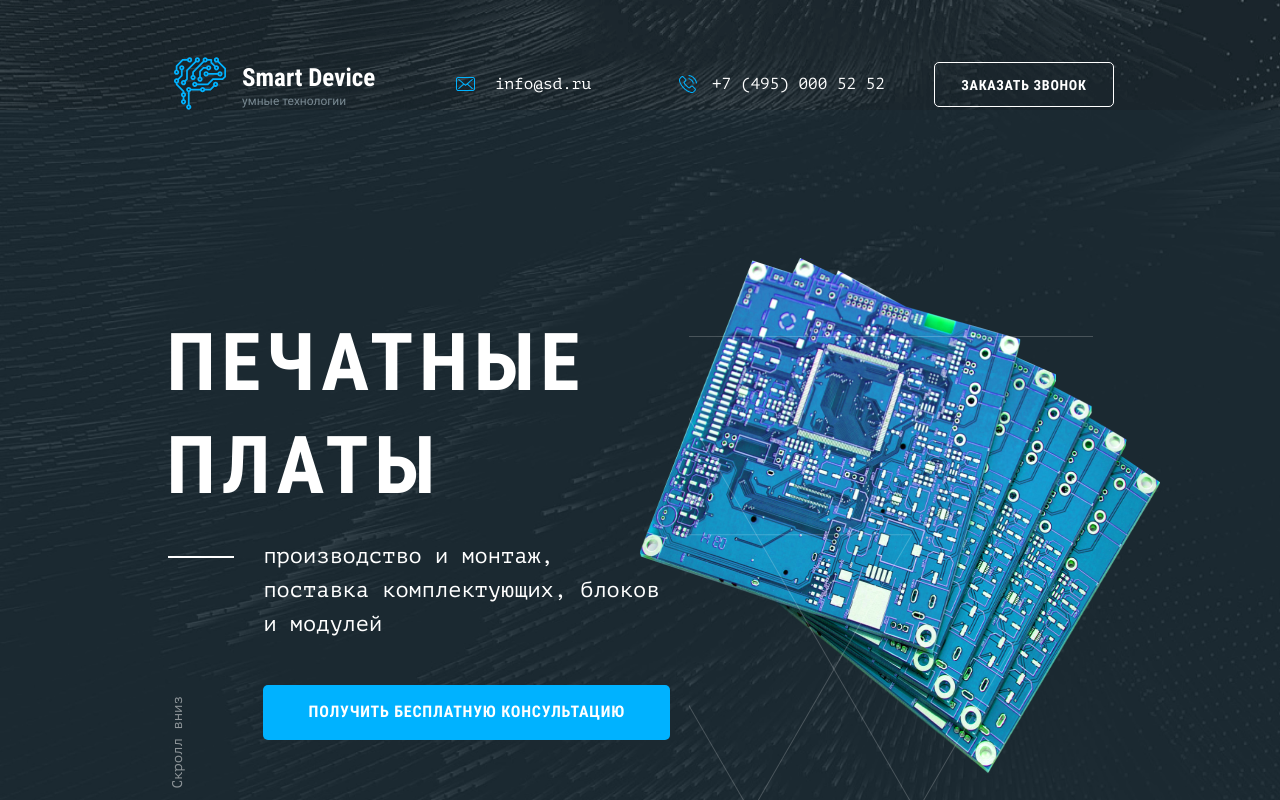
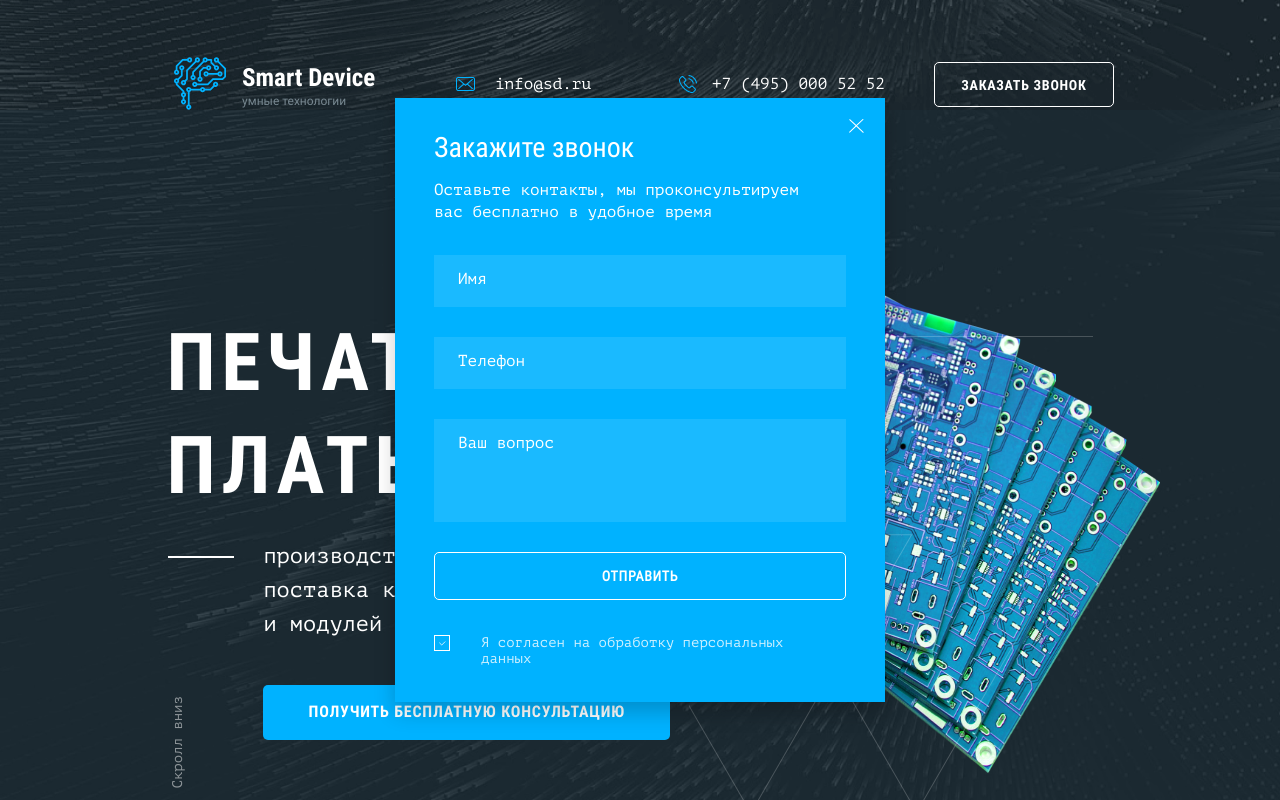
Before and after one commit to olgashaposhnik/smart-device, a website: page source/index.html in a window 1280 px wide. Both pictures are taken after a click on the button "ЗАКАЗАТЬ ЗВОНОК". Shown: the top 800 px of the page. Drawn offline with nearby package versions, Linux system fonts and the light colour scheme; files that its build step writes are made by us from their sources; files whose address does not match are found by name.

Commit message:
готовы все блоки и js

```diff
--- a/gulpfile.js
+++ b/gulpfile.js
@@ -27,7 +27,7 @@ gulp.task("copy", function () {
   return gulp.src([
     "source/fonts/**/*.{woff,woff2}",
     "source/img/**",
-    // "source/js/**", // добавила
+    "source/js/**", // добавила
     // "source/*.ico", // добавила
     "source/**/*.html",
   ], {
--- a/source/index.html
+++ b/source/index.html
@@ -159,77 +159,26 @@
       <p class="page-footer__conditions">Условия конфиденциальности</p>
       <a href="#" class="page-footer__link" href="#">Developed by wow studio</a>
   </footer>
-  <script src="./js/script.js">
+  <section class="modal">
+    <!-- visually-hidden -->
+    <div class="modal__window">
+      <h2 class="modal__header">Закажите звонок</h2>
+      <p class="modal__text">Оставьте контакты, мы проконсультируем вас бесплатно в удобное время</p>
+      <form action="#" class="modal__form" method="post">
+        <label class="modal__label modal__label--name" for="name"></label>
+        <input class="modal__input modal__input--name" id="name" name="name" placeholder="Имя" type="text">
+        <label class="modal__label modal__label--phone" for="phone"></label>
+        <input class="modal__input modal__input--phone" id="phone" name="phone" placeholder="Телефон" type="text">
+        <label class="modal__label modal__label--question" for="question"></label>
+        <input class="modal__input modal__input--question" id="question" name="question" placeholder="Ваш вопрос" type="text">
+        <button class="modal__button" type="submit">Отправить</button>
+        <input class="modal__checkbox" type="checkbox" id="modal-agree" name="modal-agree" value="yes" checked>
+        <label class="modal__checkbox__label" for="modal-agree">Я согласен на обработку персональных данных</label>
+      </form>
+      <button class="modal__close" type="button"></button>
+    </div>
+  </section>
+  <script src="js/script.js">
   </script>
 </body>
 </html>
-
-<!-- <footer class="page-footer">
-  <div class="page-footer__wrapper">
-    <div class="page-footer__wrap">
-      <a href="#" class="page-footer__logo">
-        <img class="page-footer__logo-image" src="img/logotype.svg" width="52" height="52" alt="Печатные платы «Smart Device»">
-        <div class="page-footer__logo-wrapper">
-          <p class="page-footer__logo-text">Service Device</p>
-          <p class="page-footer__logo-explanation">умные технологии</p>
-        </div>
-      </a>
-      <div class="page-footer__social social">
-        <ul class="social__list">
-          <li class="social__item">
-            <a class="social__link social__link--facebook" href="#"></a>
-          </li>
-          <li class="social__item">
-            <a class="social__link social__link--ok" href="#"></a>
-          </li>
-          <li class="social__item">
-            <a class="social__link social__link--vk" href="#"></a>
-          </li>
-        </ul>
-      </div>
-    </div>
-    <nav class="page-footer__navigation navigation">
-      <h3 class="navigation__header">Разделы сайта</h3>
-      <div class="navigation__wrapper">
-        <ul class="navigation__list__left">
-          <li class="navigation__item">
-            <a href="#about">О компании</a>
-          </li>
-          <li class="navigation__item">
-            <a href="#services">Продукты</a>
-          </li>
-          <li class="navigation__item">
-            <a href="#manufacture">Производство печатных плат</a>
-          </li>
-          <li class="navigation__item">
-            <a href="#installation">Монтаж печатных плат</a>
-          </li>
-        </ul>
-        <ul class="navigation__list__right">
-          <li class="navigation__item">
-            <a href="#catalog">Комплектующие</a>
-          </li>
-          <li class="navigation__item">
-            <a href="#delivery">Доставка</a>
-          </li>
-          <li class="navigation__item">
-            <a href="#contacts">Контакты</a>
-          </li>
-        </ul>
-      </div>
-    </nav>
-    <div class="page-footer__contacts footer-contacts">
-      <h3 class="footer-contacts__header">Наш офис</h3>
-      <p class="footer-contacts__text">г. Мытищи, Олимпийский проспект, д.10</p>
-      <p class="footer-contacts__text"><a href="tel:+74955894050">+7 (495) 589-40-50</a></p>
-      <p class="footer-contacts__text"><a href="tel:+79250038767">+7 (925) 003-87-67</a></p>
-      <p class="footer-contacts__text"><a href="tel:+792692608079">+7 (926) 926-080-79</a></p>
-    </div>
-  </div>
-  <div class="page-footer__copyright copyright">
-    <p class="copyright__text copyright__text--rights">Все права защищены</p>
-    <p class="copyright__text copyright__text--year">1999-2018 SD Service Devices</p>
-    <p class="copyright__text copyright__text--conditions">Условия конфиденциальности</p>
-    <a class="copyright__link" href="#">Developed by wow studio</a>
-  </div>
-</footer> -->
--- a/source/js/script.js
+++ b/source/js/script.js
@@ -1,5 +1,6 @@
+// Реализация аккордеона в подвале
+
 var acc = document.getElementsByClassName("accordion");
-console.log(acc)
 var i;
 
 for (i = 0; i < acc.length; i++) {
@@ -14,17 +15,76 @@ for (i = 0; i < acc.length; i++) {
   });
 }
 
-  // var navMain = document.querySelector('.main-nav');
-  // var navToggle = document.querySelector('.main-nav__toggle');
+// Реализация модального окна
 
-  // navMain.classList.remove('main-nav--nojs');
+var link = document.querySelector(".contacts__button");
 
-  // navToggle.addEventListener('click', function() {
-  //   if (navMain.classList.contains('main-nav--closed')) {
-  //     navMain.classList.remove('main-nav--closed');
-  //     navMain.classList.add('main-nav--opened');
-  //   } else {
-  //     navMain.classList.add('main-nav--closed');
-  //     navMain.classList.remove('main-nav--opened');
-  //   }
-  // });
+var popup = document.querySelector(".modal");
+var close = popup.querySelector(".modal__close");
+
+var form = popup.querySelector(".modal__form");
+var popupName = popup.querySelector("[name=name]");
+var phone = popup.querySelector("[name=phone]");
+var question = popup.querySelector("[name=question]");
+
+document.addEventListener("DOMContentLoaded", function(){ // запрещаем скролл страницы
+  var scrollbar = document.body.clientWidth - window.innerWidth + 'px';
+  link.addEventListener('click',function(){
+    document.body.style.overflow = 'hidden';
+    link.style.marginLeft = scrollbar;
+  });
+  close.addEventListener('click',function(){
+    document.body.style.overflow = 'visible';
+    link.style.marginLeft = '0px';
+  });
+});
+
+var isStorageSupport = true;
+var storage = "";
+
+try {
+  storage = localStorage.getItem("name");
+} catch (err) {
+  isStorageSupport = false;
+}
+
+link.addEventListener("click", function (evt) {
+  evt.preventDefault();
+  popup.classList.add("modal__show");
+
+  if (storage) {
+    name.value = storage;
+    phone.focus();
+  } else {
+    name.focus();
+  }
+});
+
+close.addEventListener("click", function (evt) {
+evt.preventDefault();
+popup.classList.remove("modal__show");
+popup.classList.remove("modal___error");
+});
+
+form.addEventListener("submit", function (evt) {
+  if (!name.value || !phone.value || !question.value) {
+    evt.preventDefault();
+    popup.classList.remove("modal__error");
+    popup.offsetWidth = popup.offsetWidth;
+    popup.classList.add("modal__error");
+    // console.log("������� ���, e-mail � ����� ������");
+  } else
+    if (isStorageSupport) {
+    localStorage.setItem("name", name.value);
+  }
+});
+
+window.addEventListener("keydown", function (evt) {
+  if (evt.keyCode === 27) {
+    evt.preventDefault();
+    if (popup.classList.contains("modal__show")) {
+      popup.classList.remove("modal__show");
+      popup.classList.remove("modal__error");
+    }
+  }
+});
--- a/source/sass/blocks/footer-contacts.scss
+++ b/source/sass/blocks/footer-contacts.scss
@@ -127,5 +127,6 @@
     padding: 0;
     margin: 0;
     width: 99%;
+    padding-bottom: 23px;
   }
 }
--- /dev/null
+++ b/source/sass/blocks/modal.scss
@@ -0,0 +1,240 @@
+.modal{
+  display: -webkit-box;
+  display: -webkit-flex;
+  display: -ms-flexbox;
+  display: flex;
+  display: none;
+  width: 490px;
+  padding: 0;
+  margin: 0 auto;
+  -webkit-box-shadow: 0px 10px 20px 0 rgba(4, 6, 6, 0.2);
+  box-shadow: 0px 10px 20px 0 rgba(4, 6, 6, 0.2);
+  position: fixed;
+  left: 50%;
+  bottom: 50%;
+  margin-left: -245px;
+  margin-bottom: -302px;
+  z-index: 150;
+
+  // position: fixed; /* фиксированное положение */
+  // top: 0;
+  // right: 0;
+  // bottom: 0;
+  // left: 0;
+  // // background: #E5E5E5; /* цвет фона */
+  // background: rgba(259,259,259, 0.1);
+  // z-index: 3;
+  // opacity: 0; /* по умолчанию модальное окно прозрачно */
+  // -webkit-transition: opacity 200ms ease-in;
+  // -moz-transition: opacity 200ms ease-in;
+  // transition: opacity 200ms ease-in; /* анимация перехода */
+  // pointer-events: none; /* элемент невидим для событий мыши */
+  // margin: 0;
+  // padding: 0;
+
+  // &:target {
+  //   opacity: 1; /* делаем окно видимым */
+  //   pointer-events: auto; /* элемент видим для событий мыши */
+  //   overflow-y: auto; /* добавляем прокрутку по y, когда элемент не помещается на страницу */
+  // }
+}
+
+.modal__window {
+  position: relative;
+  width: auto;
+  margin: 10px;
+  width: 490px;
+  // left: 715px;
+  // top: 741px;
+  background-color: #00B2FF;
+  color: #FFFFFF;
+  display: flex;
+  flex-direction: column;
+  margin: 0 auto;
+  padding: 0;
+  padding-left: 39px;
+  padding-right: 39px;
+}
+
+.modal__header {
+  font-family: "RobotoCondensed-Regular", "Arial", sans-serif;
+  font-style: normal;
+  font-weight: normal;
+  font-size: 28px;
+  line-height: 140.62%;
+  margin: 0;
+  padding: 0;
+  padding-top: 30px;
+  padding-bottom: 12px;
+}
+
+.modal__text {
+  font-family: "PTMono-Regular", "Arial", sans-serif;
+  font-style: normal;
+  font-weight: normal;
+  font-size: 16px;
+  line-height: 22px;
+  width: 97%;
+  margin: 0;
+  padding: 0;
+  padding-bottom: 32px;
+}
+
+.modal__form {
+  display: flex;
+  flex-direction: column;
+  margin: 0;
+  padding: 0;
+  padding-bottom: 35px;
+}
+
+.modal__input{
+  font-family: "PTMono-Regular", "Arial", sans-serif;
+  font-style: normal;
+  font-weight: normal;
+  font-size: 16px;
+  color: #FFFFFF;
+  background-color: rgba(255, 255, 255, 0.1);
+  line-height: 22px;
+  padding-left: 24px;
+  padding-top: 13px;
+  padding-bottom: 17px;
+  margin-bottom: 30px;
+  width: 100%;
+  box-sizing: border-box;
+  border: none;
+
+  &::placeholder {
+    font-family: "PTMono-Regular", "Arial", sans-serif;
+    font-style: normal;
+    font-weight: normal;
+    font-size: 16px;
+    line-height: 22px;
+    color: #FFFFFF;
+  }
+
+  &--question {
+    padding-bottom: 68px;
+  }
+}
+
+.modal__button {
+  width: 100%;
+  background-color: #00B2FF;
+  font-family: "RobotoCondensed-Regular", "Arial", sans-serif;
+  font-style: normal;
+  font-weight: bold;
+  font-size: 14px;
+  line-height: 16px;
+  text-align: center;
+  letter-spacing: 0.05em;
+  text-transform: uppercase;
+  color: #FFFFFF;
+  border: 1px solid #FFFFFF;
+  box-sizing: border-box;
+  border-radius: 5px;
+  padding-top: 15px;
+  padding-bottom: 15px;
+}
+
+.modal__checkbox {
+  position: absolute;
+  z-index: -1;
+  opacity: 0;
+}
+
+.modal__checkbox+label {
+  display: inline-flex;
+  user-select: none;
+  padding-top: 35px;
+}
+
+.modal__checkbox+label::before {
+  content: '';
+  display: inline-block;
+  width: 14px;
+  height: 14px;
+  flex-shrink: 0;
+  flex-grow: 0;
+  border: 1px solid #FFFFFF;
+  background-repeat: no-repeat;
+  background-position: center center;
+  background-size: 50% 50%;
+}
+
+.modal__checkbox:checked+label::before {
+  background-image: url("../img/checkbox.svg");
+  margin-right: 31px;
+}
+
+.modal__checkbox__label {
+  width: 90%;
+  padding-left: 39px;
+  font-family: "PTMono-Regular", "Arial", sans-serif;
+  font-style: normal;
+  font-weight: normal;
+  font-size: 14px;
+  line-height: 16px;
+  color: rgba(255,255,255, 0.8);
+  padding-left: 0px;
+}
+
+.modal__show {
+  display: block;
+  -webkit-animation: bounce 0.6s;
+  animation: bounce 0.6s;
+}
+
+.modal__error {
+  -webkit-animation: shake 0.6s;
+  animation: shake 0.6s;
+}
+
+.modal__close {
+  position: absolute;
+  padding: 0;
+  border: none;
+  font: inherit;
+  color: inherit;
+  background-color: transparent;
+  cursor: pointer;
+  border: solid 1px transparent;
+  border-radius: 5px;
+  background-image: url("../img/modal-close.svg");
+  background-position: center;
+  width: 16.56px;
+  height: 16.56px;
+  background-repeat: no-repeat;
+  top: 20px;
+  right: 20px;
+
+  &:active {
+    transform: translateY(1px);
+    filter: saturate(150%);
+  }
+
+  .btn:hover,
+  .btn:focus {
+    color: #9555af;
+    border-color: currentColor;
+    background-color: white;
+  }
+}
+
+// <section class="modal">
+//     <!-- visually-hidden -->
+//     <h2 class="modal__header">Закажите звонок</h2>
+//     <p class="modal__text">Оставьте контакты, мы проконсультируем вас бесплатно в удобное время</p>
+//     <form action="#" class="modal__form" method="post">
+//       <label class="modal__label modal__label--name" for="name"></label>
+//       <input class="modal__input modal__input--name" id="name" name="name" placeholder="Имя" type="text">
+//       <label class="modal__label modal__label--phone" for="phone"></label>
+//       <input class="modal__input modal__input--phone" id="phone" name="name" placeholder="Телефон" type="text">
+//       <label class="modal__label modal__label--question" for="question"></label>
+//       <input class="modal__input modal__input--question" id="question" name="name" placeholder="Ваш вопрос" type="text">
+//       <button class="modal__button" type="submit">Отправить</button>
+//       <input class="modal__checkbox" type="checkbox" id="modal-agree" name="modal-agree" value="yes" checked>
+//       <label class="modal__checkbox__label" for="modal-agree">Я согласен на обработку персональных данных</label>
+//     </form>
+//     <button class="modal__close" type="button">Закрыть</button>
+//   </section>
--- a/source/sass/blocks/navigation.scss
+++ b/source/sass/blocks/navigation.scss
@@ -224,6 +224,10 @@
     // width: 62%;
   }
 
+  .navigation__list__right {
+    padding-bottom: 23px;
+  }
+
   .navigation__item {
     padding-left: 0px;
   }
--- a/source/sass/style.scss
+++ b/source/sass/style.scss
@@ -14,3 +14,4 @@
 @import "./blocks/navigation";
 @import "./blocks/footer-contacts";
 @import "./blocks/accordion";
+@import "./blocks/modal";
```
Also changed, not shown: source/sass/blocks/page-footer.scss (+6 -3 lines), source/img/modal-close.svg (added).
